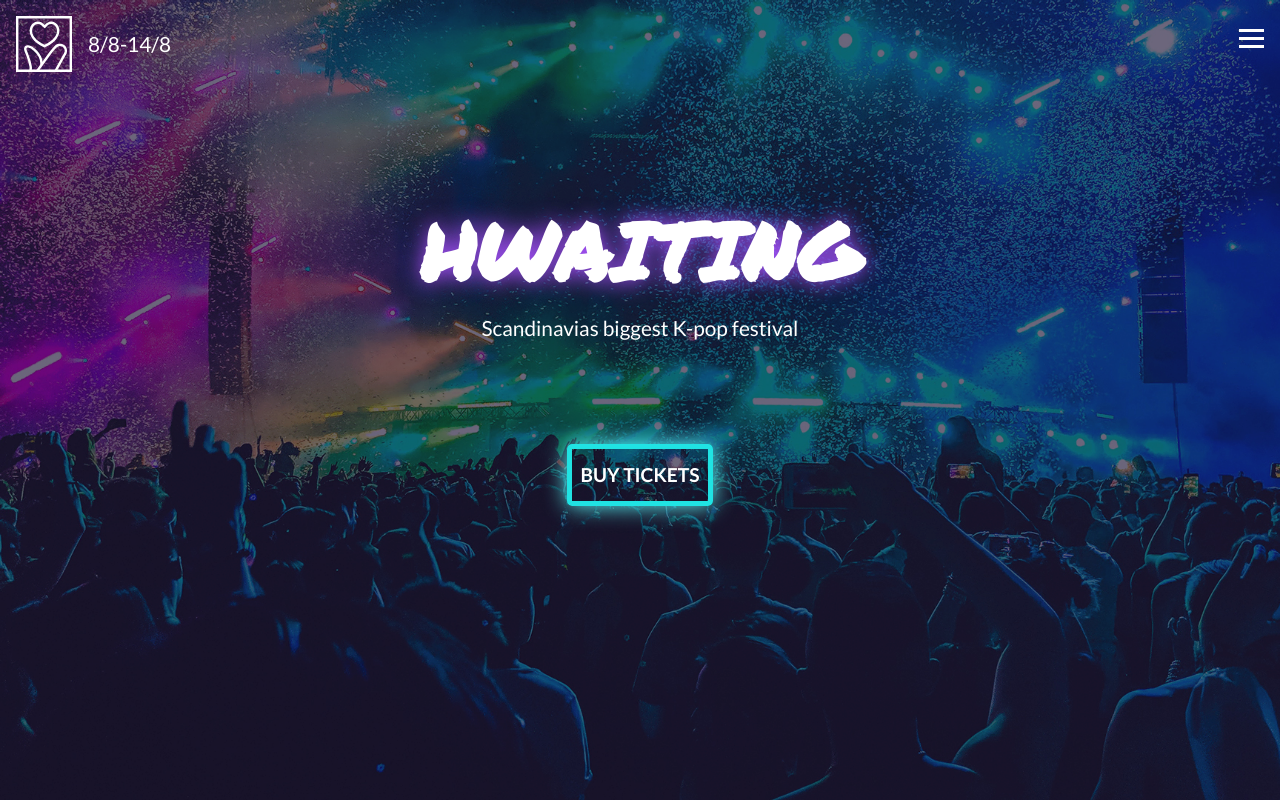
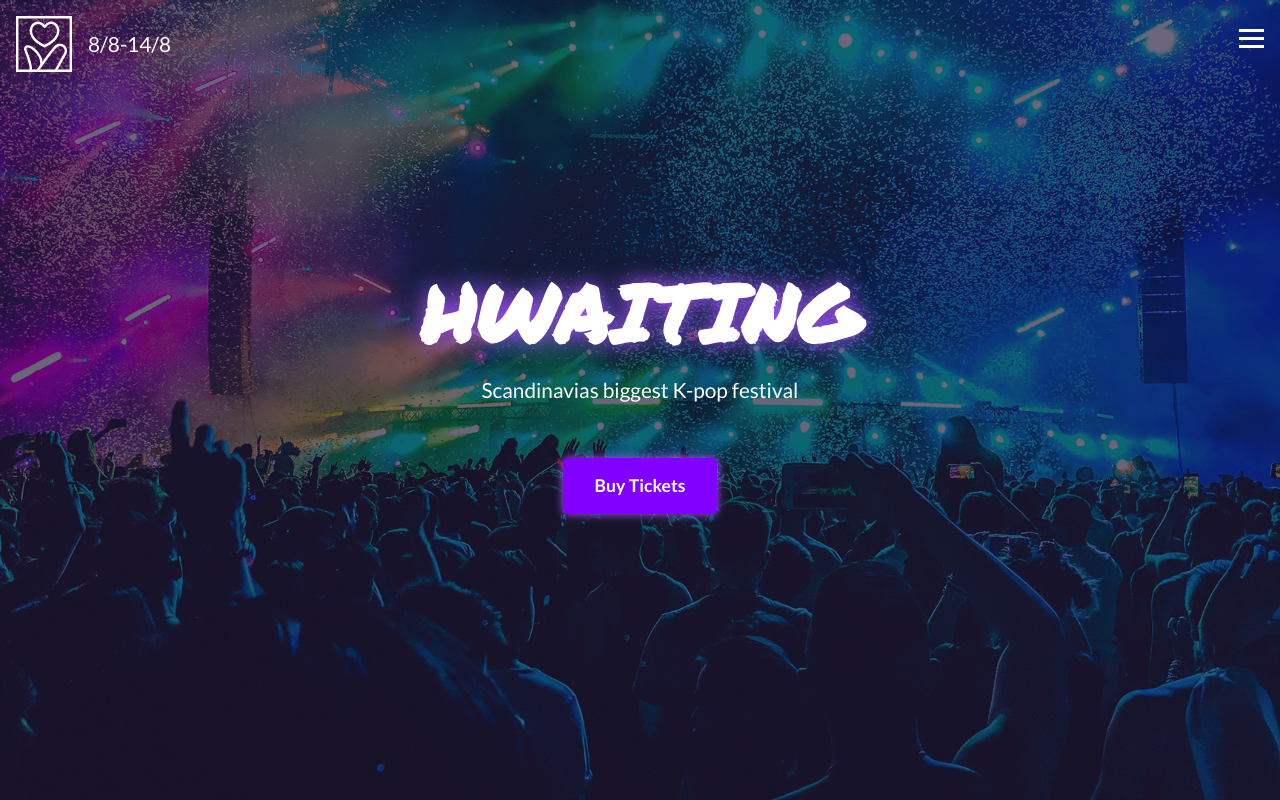
Before and after one commit to caro112f/hwaiting-booking, a React (Create React App) app: page / in a window 1280 px wide. Built offline with nearby package versions, Linux system fonts and the light colour scheme.

Commit message:
landing page button

```diff
--- a/src/routes/Home.jsx
+++ b/src/routes/Home.jsx
@@ -14,7 +14,7 @@ export default function Home(props) {
         </div>
         <Link to="/booking">
           <button id="home-buylink">
-            <p className="link-p">BUY TICKETS</p>
+            <p>Buy Tickets</p>
           </button>
         </Link>
       </section>
--- a/src/sass/layout/_home.scss
+++ b/src/sass/layout/_home.scss
@@ -14,25 +14,35 @@
   #background {
     display: flex;
     flex-direction: column;
-    gap: 5rem;
+    justify-content: center;
+    gap: 2rem;
     height: 100vh;
     background-size: cover;
-    padding: 10rem 4rem 8rem 4rem;
+    padding: 6rem 4rem 8rem 4rem;
     @include mixins.bp-medium {
-      padding: 12rem 4rem 8rem 4rem;
+      padding: 6rem 4rem 8rem 4rem;
     }
     text-align: center;
   }
   button {
-    background-color: rgba(255, 255, 255, 0);
+    //background-color: #120a2d52;
+    //border: 5px solid vars.$neonpink;
+    font-weight: 600;
+
+    background-color: vars.$neonpurple;
+    box-shadow: 0px 0px 10px vars.$lightneonpurple;
     border-radius: 5px;
-    border: 5px solid vars.$neonblue;
-    box-shadow: 0px 0px 22px vars.$lightneonblue;
-    padding: 6px 8px 6px 8px;
+    padding-block: 0.5rem;
+    padding-inline: 2rem;
+
+    p {
+      font-size: 1.1rem;
+    }
   }
 
   button:hover {
     cursor: pointer;
+    box-shadow: 0px 0px 22px vars.$lightneonpurple;
   }
 
   h2 {
```
